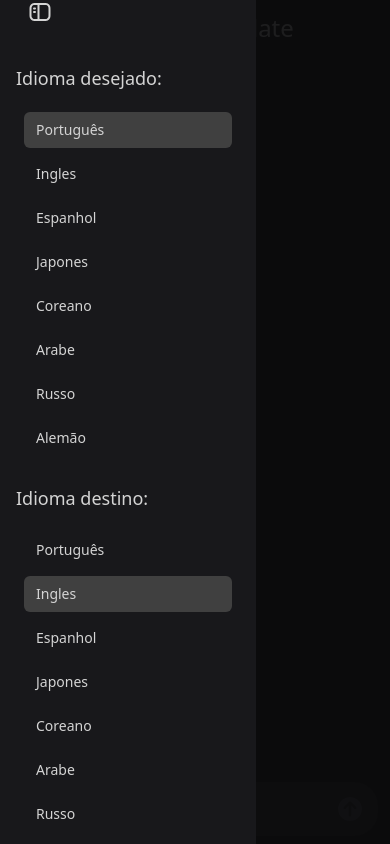
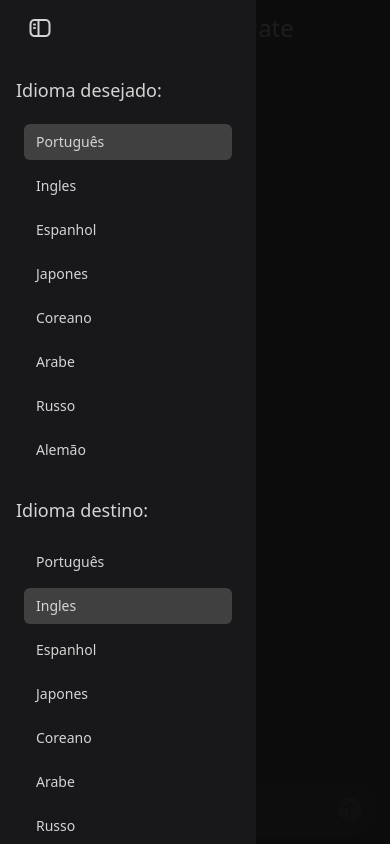
Before and after one commit to KristoferBorges/live-translator-web, a React (Vite) app in the folder front/: page / in a window 390 px wide. Both pictures are taken after a click on the button 36 px from the left and 28 px from the top of the page. Built offline with nearby package versions, Linux system fonts and the light colour scheme.

Commit message:
fix(aside menu mobile): corrigido espaçamentos

```diff
--- a/front/src/components/AsideMenuMobile.jsx
+++ b/front/src/components/AsideMenuMobile.jsx
@@ -17,10 +17,10 @@ const AsideMenuMobile = () => {
   return (
     <aside className="fixed inset-0 w-full h-full z-10 bg-zinc-950/90">
       <div
-        className="fixed w-64 h-full px-4 z-20 bg-zinc-900 to-right-animation flex flex-col"
+        className="fixed w-64 h-full px-4 z-20 bg-zinc-900 to-right-animation flex flex-col overflow-y-auto scroll-custom"
         ref={asideRef}
       >
-        <header className="mb-10 h-14 flex justify-between items-center px-3 md:p-0">
+        <header className="mb-5 py-4 h-14 flex justify-between items-center px-3 md:p-0 sticky top-0 bg-zinc-900">
           <ButtonIcon onClick={() => setMenuMobile(false)} icon={MenuSVG} />
         </header>
         <LanguageSelect title={'Idioma desejado'} choice="prefer" />
```
